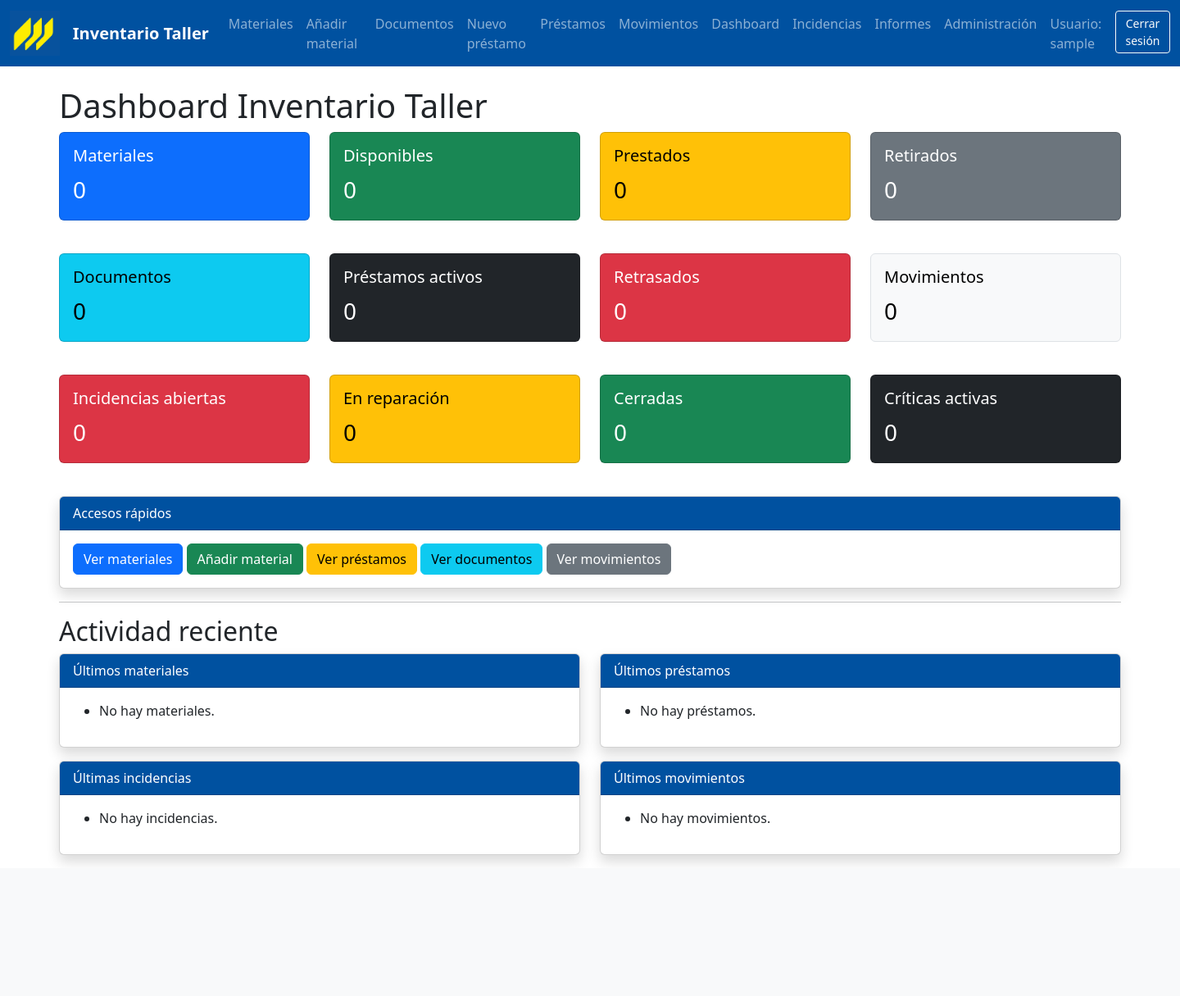
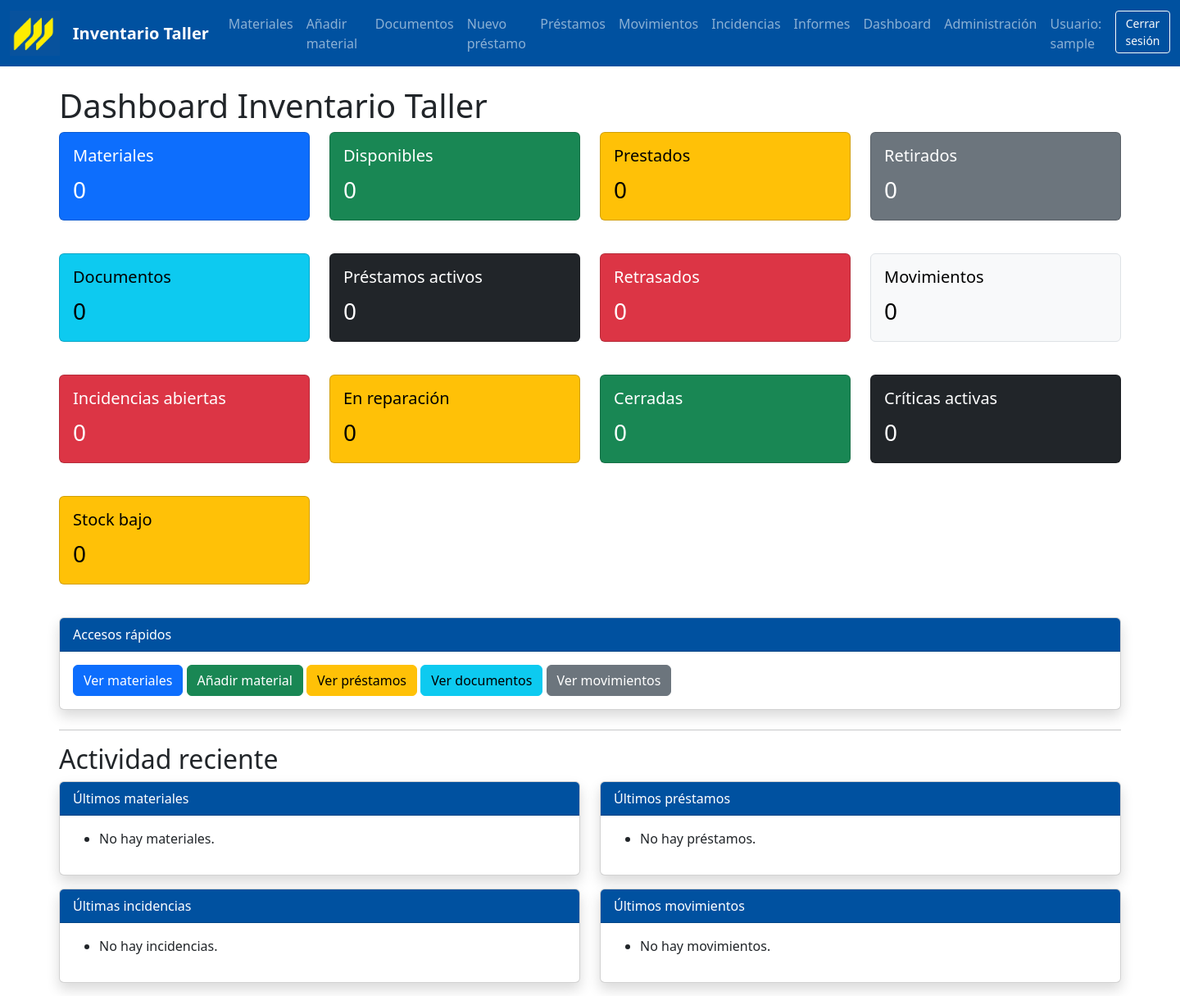
Before and after one commit to josellagosta-collab/inventario_taller_sdd, a Django app: page / in a window 1440 px wide. Shown: the whole page at 82% size. Before the commit the page ends 1052 px from the top, so only its background shows below. Run offline with Django 5.2, Linux system fonts and the light colour scheme; the visitor is signed in with stand-in values (Sample User, id 1); data comes from the database, SQL or seed files in the repository; data that the repository does not hold is empty.

Commit message:
feat: modificar dashboard para ver materiales con estopck bajo

```diff
--- a/inventario/templates/inventario/dashboard.html
+++ b/inventario/templates/inventario/dashboard.html
@@ -128,7 +128,25 @@ Dashboard
 
 </div>
 
-<div class="card shadow">
+<div class="row mb-4">
+
+    <div class="col-md-3 mb-3">
+        <a href="{% url 'inventario:materiales_stock_bajo' %}"
+           class="text-decoration-none">
+
+            <div class="card text-bg-warning">
+                <div class="card-body">
+                    <h5 class="card-title">Stock bajo</h5>
+                    <p class="card-text fs-3">{{ materiales_stock_bajo }}</p>
+                </div>
+            </div>
+
+        </a>
+    </div>
+
+</div>
+
+<div class="card shadow mb-4">
     <div class="card-header" style="background-color: #0051A0; color: white;">
         Accesos rápidos
     </div>
@@ -250,6 +268,4 @@ Dashboard
 
 </div>
 
-
-
 {% endblock %}
--- a/inventario/urls.py
+++ b/inventario/urls.py
@@ -15,4 +15,5 @@ urlpatterns = [
     path("materiales/exportar/pdf/", views.exportar_materiales_pdf, name="exportar_materiales_pdf"),
     path("movimientos/exportar/excel/", views.exportar_movimientos_excel, name="exportar_movimientos_excel"),
     path("movimientos/exportar/pdf/", views.exportar_movimientos_pdf, name="exportar_movimientos_pdf"),
+    path("materiales/stock-bajo/", views.materiales_stock_bajo, name="materiales_stock_bajo"),
 ]
--- a/inventario/views.py
+++ b/inventario/views.py
@@ -27,6 +27,7 @@ from pathlib import Path
 from openpyxl.styles import Font, PatternFill, Alignment
 from openpyxl.utils import get_column_letter
 from incidencias.models import Incidencia
+from django.db.models import F
 
 
 @login_required
@@ -181,14 +182,28 @@ def dashboard(request):
     hoy = timezone.now().date()
 
     total_materiales = Material.objects.count()
+
     materiales_disponibles = Material.objects.filter(
-        estado="disponible").count()
-    materiales_prestados = Material.objects.filter(estado="prestado").count()
-    materiales_retirados = Material.objects.filter(estado="retirado").count()
+        estado="disponible"
+    ).count()
+
+    materiales_prestados = Material.objects.filter(
+        estado="prestado"
+    ).count()
+
+    materiales_retirados = Material.objects.filter(
+        estado="retirado"
+    ).count()
+
+    materiales_stock_bajo = Material.objects.filter(
+        cantidad__lte=F("stock_minimo")
+    ).count()
 
     total_documentos = Documento.objects.count()
 
-    prestamos_activos = Prestamo.objects.filter(estado="activo").count()
+    prestamos_activos = Prestamo.objects.filter(
+        estado="activo"
+    ).count()
 
     prestamos_retrasados = Prestamo.objects.filter(
         estado="activo",
@@ -212,10 +227,21 @@ def dashboard(request):
         "usuario"
     ).order_by("-fecha")[:5]
 
-    incidencias_abiertas = Incidencia.objects.filter(estado="abierta").count()
-    incidencias_reparacion = Incidencia.objects.filter(estado="en_reparacion").count()
-    incidencias_cerradas = Incidencia.objects.filter(estado="cerrada").count()
-    incidencias_criticas = Incidencia.objects.filter(prioridad="critica").exclude(
+    incidencias_abiertas = Incidencia.objects.filter(
+        estado="abierta"
+    ).count()
+
+    incidencias_reparacion = Incidencia.objects.filter(
+        estado="en_reparacion"
+    ).count()
+
+    incidencias_cerradas = Incidencia.objects.filter(
+        estado="cerrada"
+    ).count()
+
+    incidencias_criticas = Incidencia.objects.filter(
+        prioridad="critica"
+    ).exclude(
         estado="cerrada"
     ).count()
 
@@ -224,6 +250,7 @@ def dashboard(request):
         "materiales_disponibles": materiales_disponibles,
         "materiales_prestados": materiales_prestados,
         "materiales_retirados": materiales_retirados,
+        "materiales_stock_bajo": materiales_stock_bajo,
         "total_documentos": total_documentos,
         "prestamos_activos": prestamos_activos,
         "prestamos_retrasados": prestamos_retrasados,
@@ -603,3 +630,19 @@ def exportar_movimientos_pdf(request):
     response["Content-Disposition"] = 'attachment; filename="movimientos.pdf"'
 
     return response
+
+
+@login_required
+def materiales_stock_bajo(request):
+
+    materiales = Material.objects.filter(
+        cantidad__lte=F("stock_minimo")
+    )
+
+    return render(
+        request,
+        "inventario/materiales_stock_bajo.html",
+        {
+            "materiales": materiales,
+        }
+    )
--- a/templates/base.html
+++ b/templates/base.html
@@ -81,21 +81,24 @@
                     </a>
                 </li>
 
-                                <li class="nav-item">
-                    <a class="nav-link" href="{% url 'inventario:dashboard' %}">
-                        Dashboard
-                    </a>
+
 
                     <li class="nav-item">
                         <a class="nav-link" href="{% url 'incidencias:lista_incidencias' %}">
                             Incidencias
                         </a>
                     </li>
-                </li>
+
 
                 <li class="nav-item">
                     <a class="nav-link" href="{% url 'informes:panel_informes' %}">
                         Informes
+                    </a>
+                </li>
+
+                 <li class="nav-item">
+                    <a class="nav-link" href="{% url 'inventario:dashboard' %}">
+                        Dashboard
                     </a>
                 </li>
 
```
Also changed, not shown: inventario/templates/inventario/materiales_stock_bajo.html (added, +43 -0 lines).
